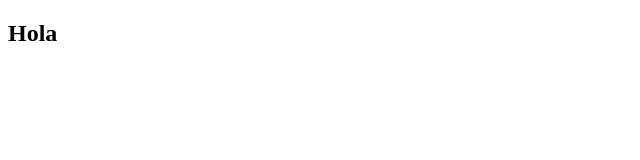
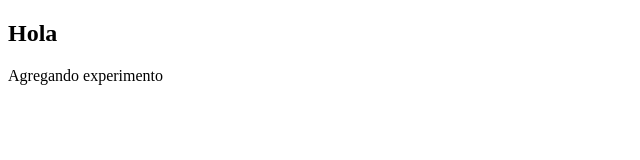
Before and after one commit to JhoanOsorio/curso, a plain HTML site: page index.html in a window 1280 px wide. Shown: the whole page, without its empty margins (0-640 px from the left). Drawn offline with Linux system fonts and the light colour scheme.

Commit message:
Agregando experimento

```diff
--- a/index.html
+++ b/index.html
@@ -10,5 +10,9 @@
     <div class="contenedor">
         <h2>Hola</h2>
     </div>
+
+    <footer>
+        <p>Agregando experimento</p>
+    </footer>
 </body>
 </html>
```
